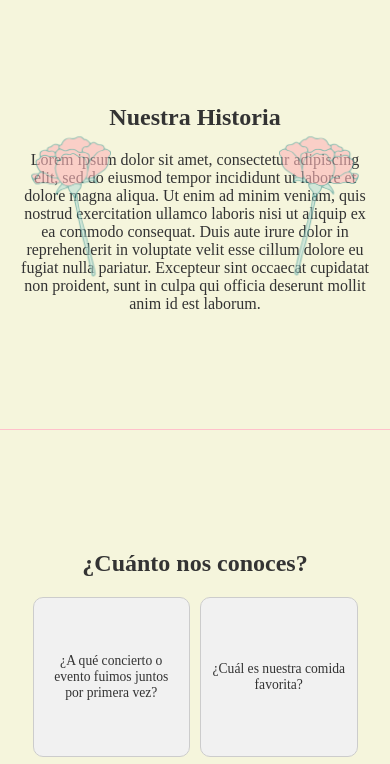
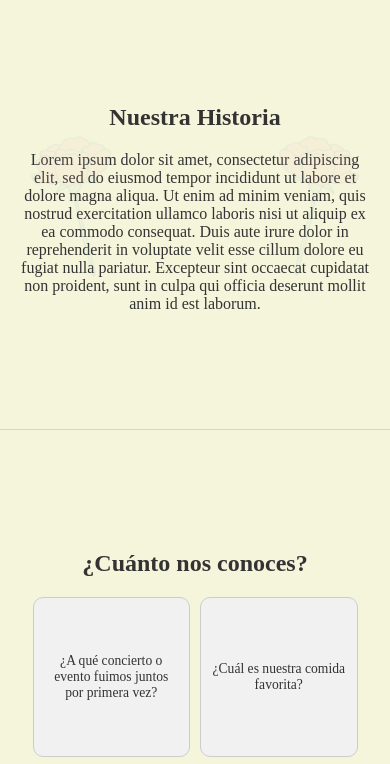
Before and after one commit to fdiago/gabriella-francisco, a website: page index.html in a window 390 px wide. Shown: the part 860-1624 px from the top of the page. Drawn offline with Linux system fonts and the light colour scheme.

Commit message:
Se configura la opacidad

```diff
--- a/css/style.css
+++ b/css/style.css
@@ -496,7 +496,7 @@ footer {
     /* 1. Flores: Las hacemos más pequeñas y semitransparentes (marca de agua) para no tapar el texto */
     .section-flowers.is-visible .section-flower {
         max-width: 80px !important;
-        opacity: 0.6 !important;
+        opacity: 0.1 !important;
     }
 
     /* 2. Quiz: Achicamos las tarjetas para que quepan dos por fila y no quede tan largo */
```
